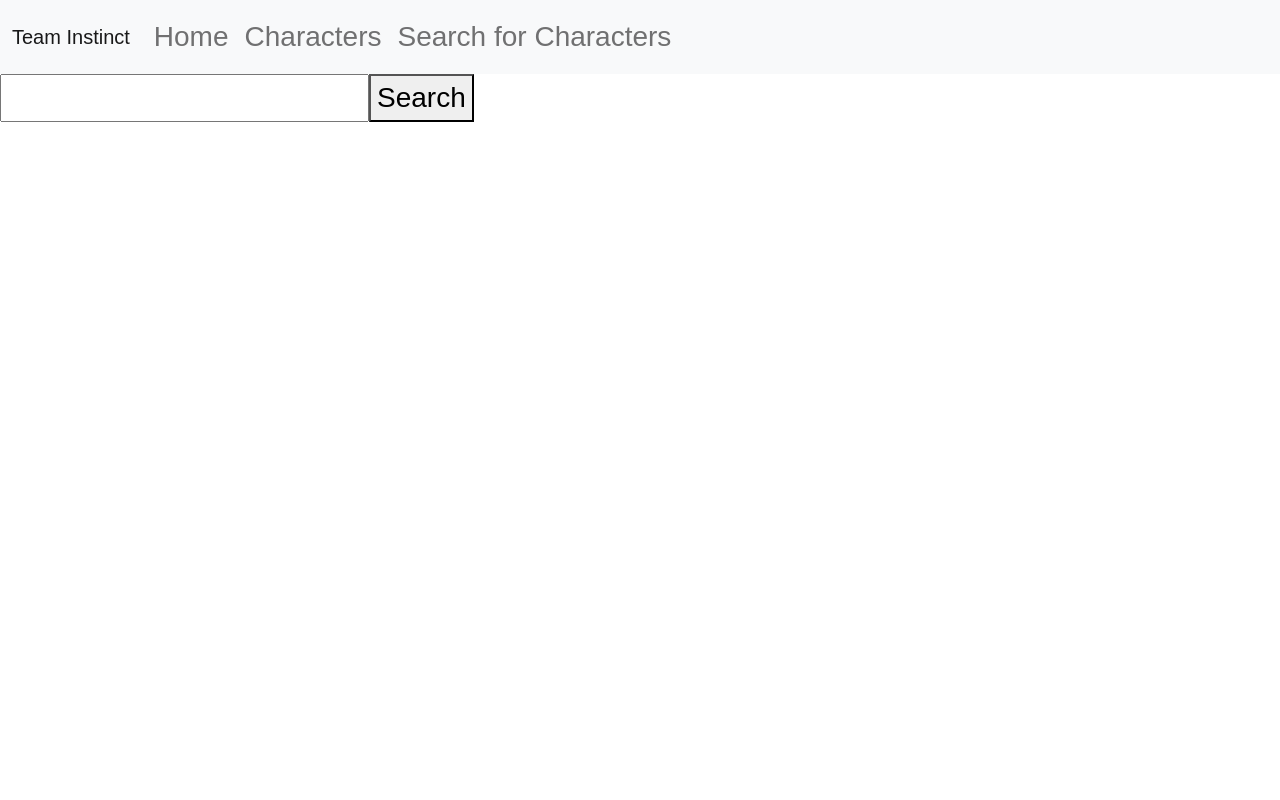
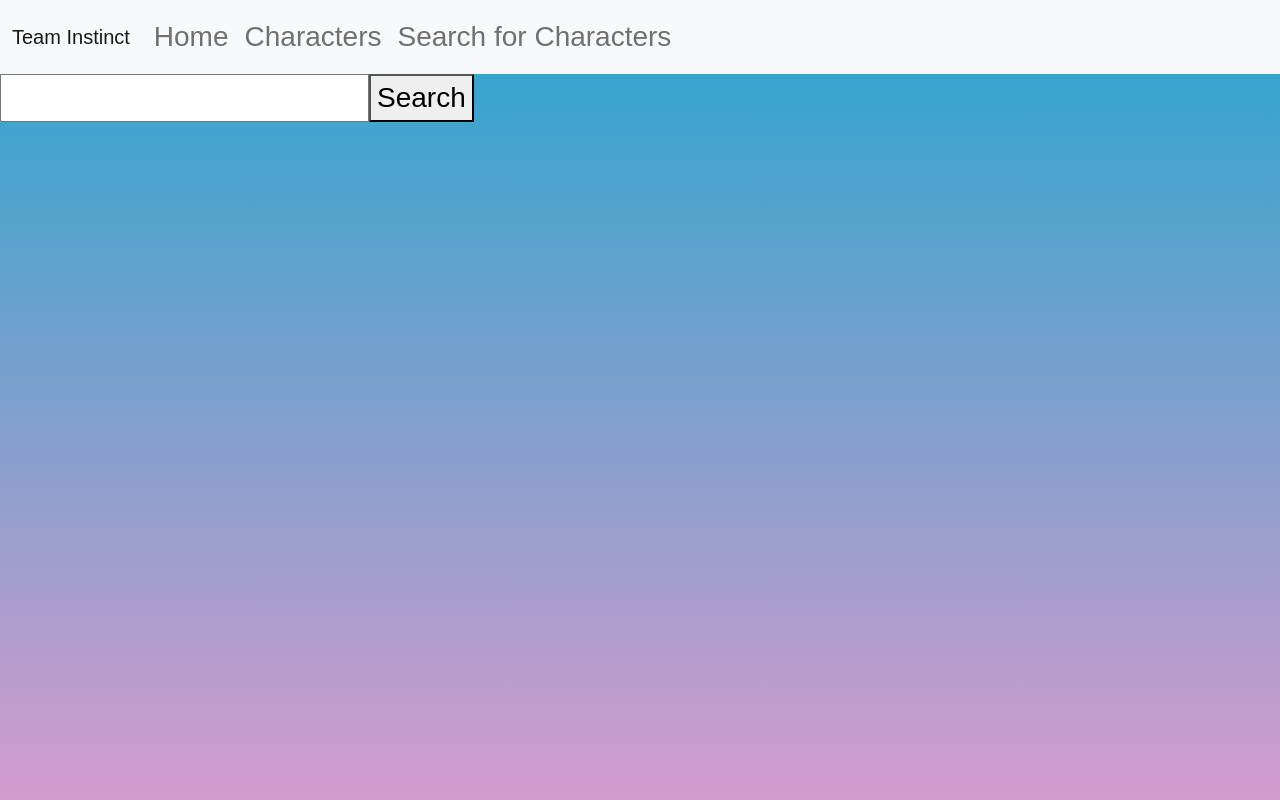
Before and after one commit to aliktb/team-instinct-disney-mini-project, a React (Create React App) app in the folder disney-app/: page /searchCharacters in a window 1280 px wide. Shown: the top 800 px of the page. Built offline with nearby package versions, Linux system fonts and the light colour scheme.

Commit message:
adding background

```diff
--- a/disney-app/package.json
+++ b/disney-app/package.json
@@ -10,6 +10,7 @@
     "bootstrap": "^5.1.3",
     "react": "^17.0.2",
     "react-dom": "^17.0.2",
+    "react-router-dom": "^6.0.2",
     "react-scripts": "4.0.3",
     "reactstrap": "^9.0.1",
     "web-vitals": "^1.1.2"
--- /dev/null
+++ b/disney-app/src/CSS/generic.css
@@ -0,0 +1,10 @@
+body {
+    /* background-color: rgb(51, 125, 195); */
+    height: 1000px;
+    background: linear-gradient(to bottom, #27a5cf 0%, #ff99cc 100%);
+
+    /* height: 1000px;
+    background: linear-gradient(to bottom, #3949d3 0%, #312c64 100%); */
+
+
+}
--- a/disney-app/src/CSS/home.css
+++ b/disney-app/src/CSS/home.css
@@ -10,14 +10,14 @@ body {
     text-align: center;
 }
 
-.background-color{
+/* .background-color {
     background-color: rgb(51, 125, 195);
-}
+} */
 
 
 #navbar {
     overflow: hidden;
-    background-color: rgba(211, 178, 178,0);
+    background-color: rgba(211, 178, 178, 0);
 }
 
 /*
@@ -90,14 +90,14 @@ body {
     background-attachment: fixed;
     background-position: center;
     background-repeat: no-repeat;
-    background-size: cover;
+    /* background-size: cover; */
 
 
 }
 
-.para {
+/* .para {
     height: 100%;
     background-color: rgb(12, 89, 204);
     font-size: 36px;
     text-align: center;
-}
+} */
--- a/disney-app/src/pages/SearchPage.jsx
+++ b/disney-app/src/pages/SearchPage.jsx
@@ -3,6 +3,8 @@ import Search from "../components/Search";
 import { Card, CardBody, CardImg, CardTitle, CardGroup } from "reactstrap";
 import NavigationBar from "../components/NavigationBar";
 import "../CSS/home.css";
+import "../CSS/generic.css";
+
 
 const SearchPage = () => {
   const [results, setResults] = useState([]);
--- a/disney-app/src/pages/home.jsx
+++ b/disney-app/src/pages/home.jsx
@@ -11,12 +11,11 @@ function Home() {
         <div class="parallax"></div>
       </header>
 
-      <div class="para">
-        <h5>the header</h5>
-        <h2>Team instinct Babyyyyyyyy</h2>
-      </div>
+      <h2>Team instinct Babyyyyyyyy</h2>
+
     </div>
   );
 }
 
+
 export default Home;
```
Also changed, not shown: 2 other files (tests, documents, lock files or other folders).
